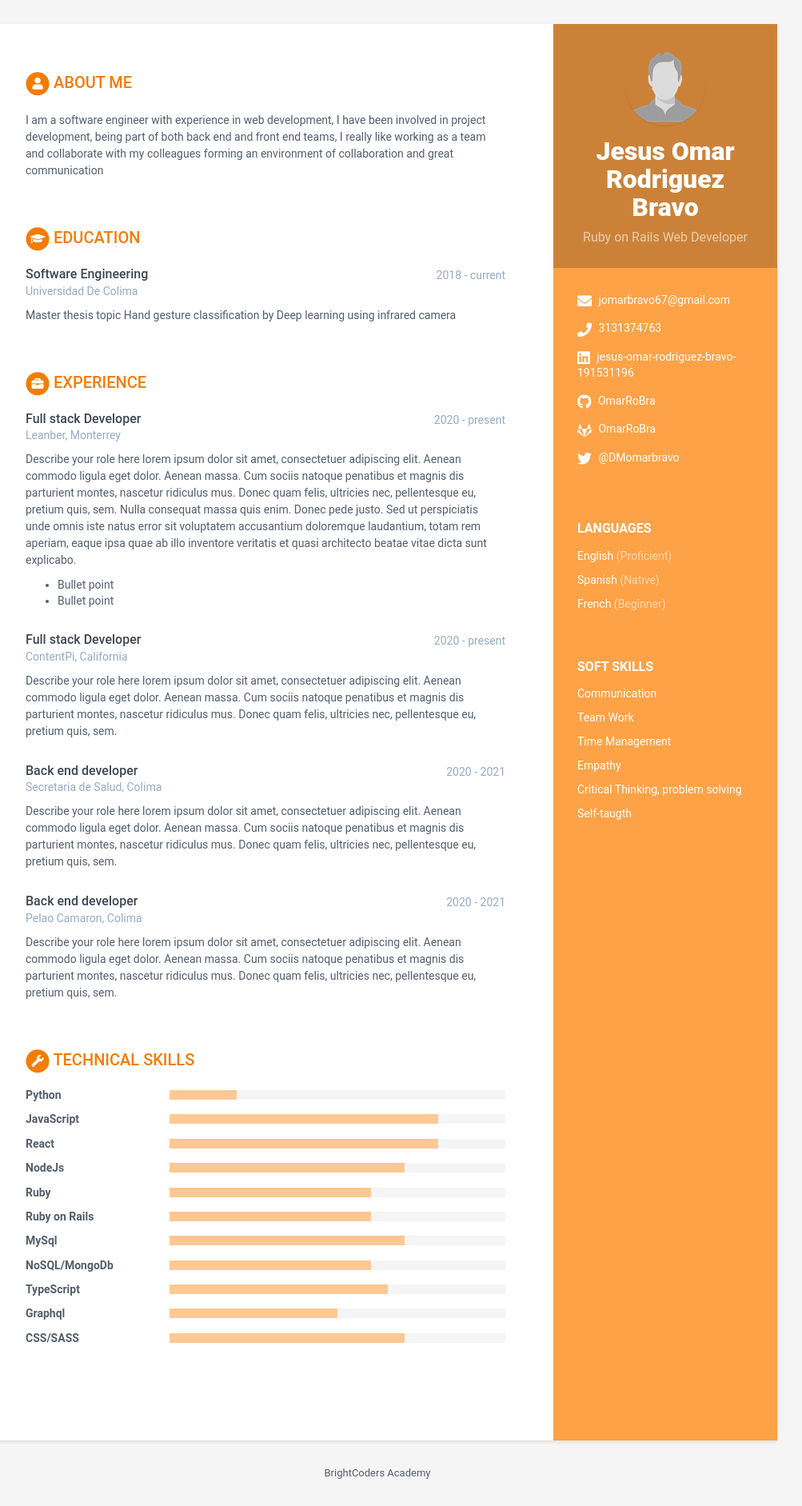
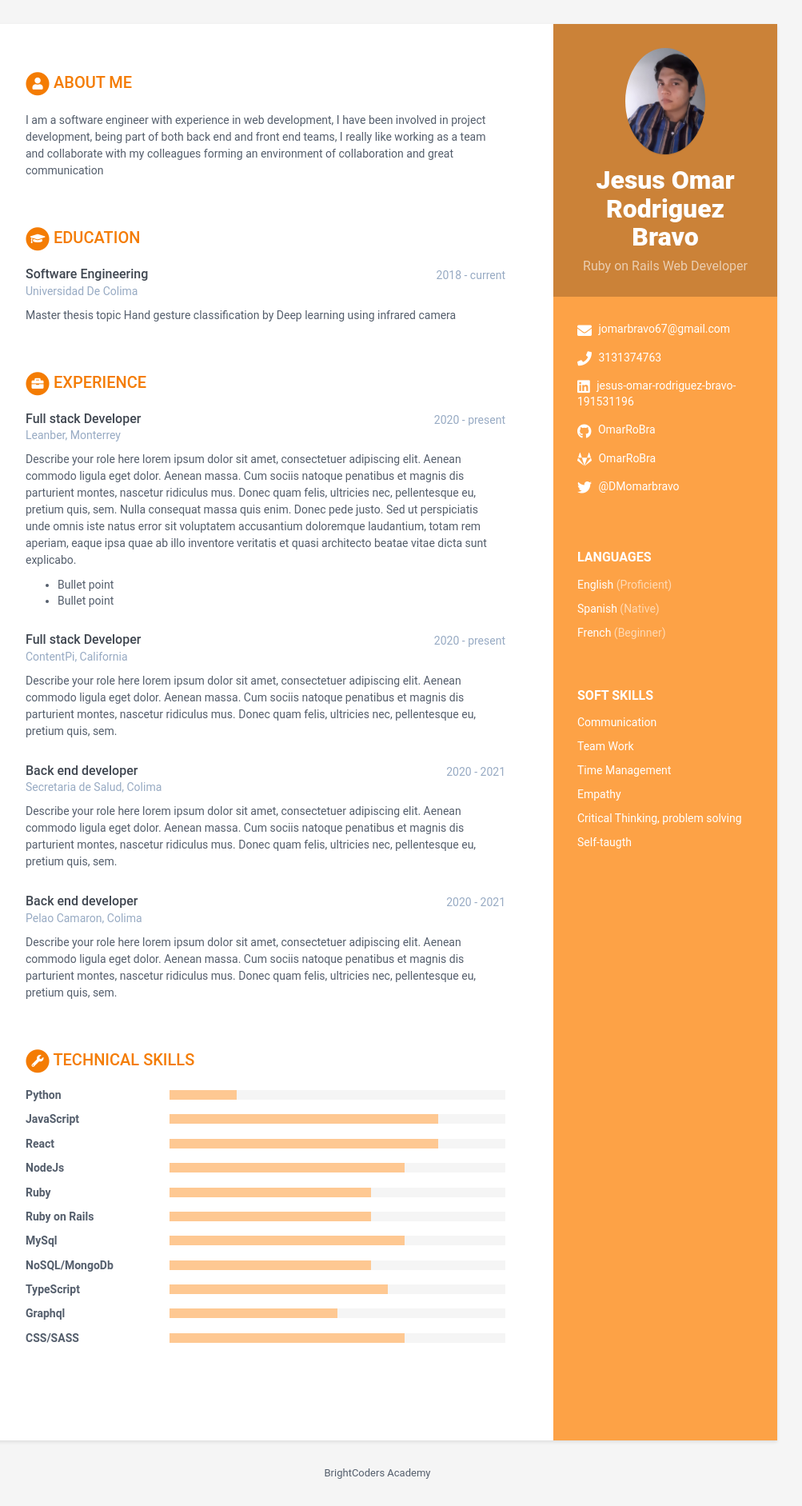
Before and after one commit to BC-MAY-21-ROR/kata-04-resume-OmarRoBra, a Jekyll site: the page built from index.html, in a window 1280 px wide. Shown: the whole page at 80% size, without its empty margins (168-1171 px from the left). Built offline with Jekyll 4.4.1, drawn with Linux system fonts in a browser that asks for light colours.

Commit message:
Update data.yml

```diff
--- a/_data/data.yml
+++ b/_data/data.yml
@@ -9,7 +9,7 @@ sidebar:
   # Profile information
   name: Jesus Omar Rodriguez Bravo # Nombre completo
   tagline: Ruby on Rails Web Developer # React Native Mobile Developer ó Ruby on Rails Web Developer Según sea el caso
-  avatar: profile.png # Colocar una imagen con tu foto de 100x100 pixels dentro de /assets/images
+  avatar: d43002ee-1762-4851-876b-e2987fbc2d61.jpg # Colocar una imagen con tu foto de 100x100 pixels dentro de /assets/images
 
   # Actualiza tus datos de contacto
   email: jomarbravo67@gmail.com
```
